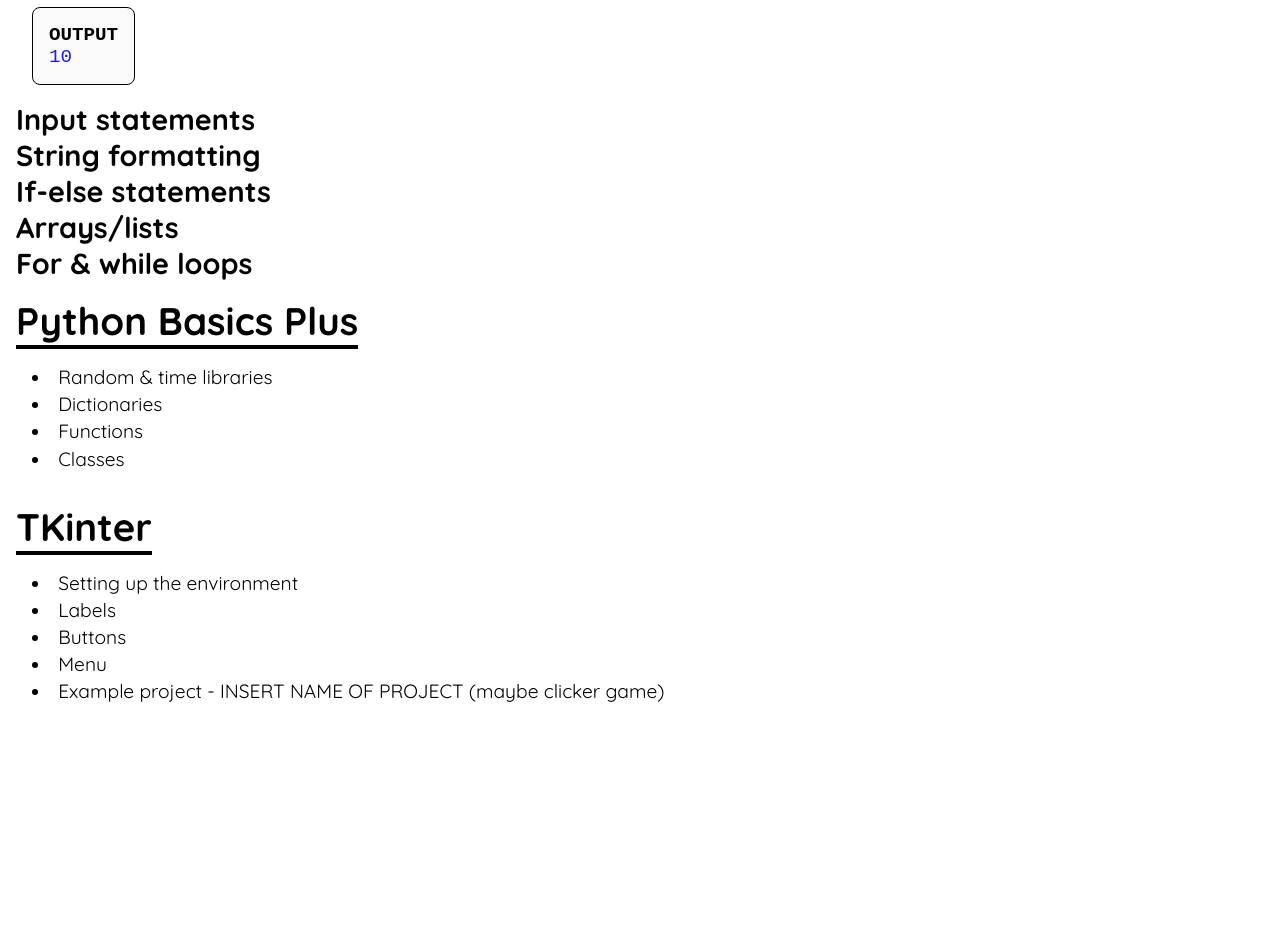
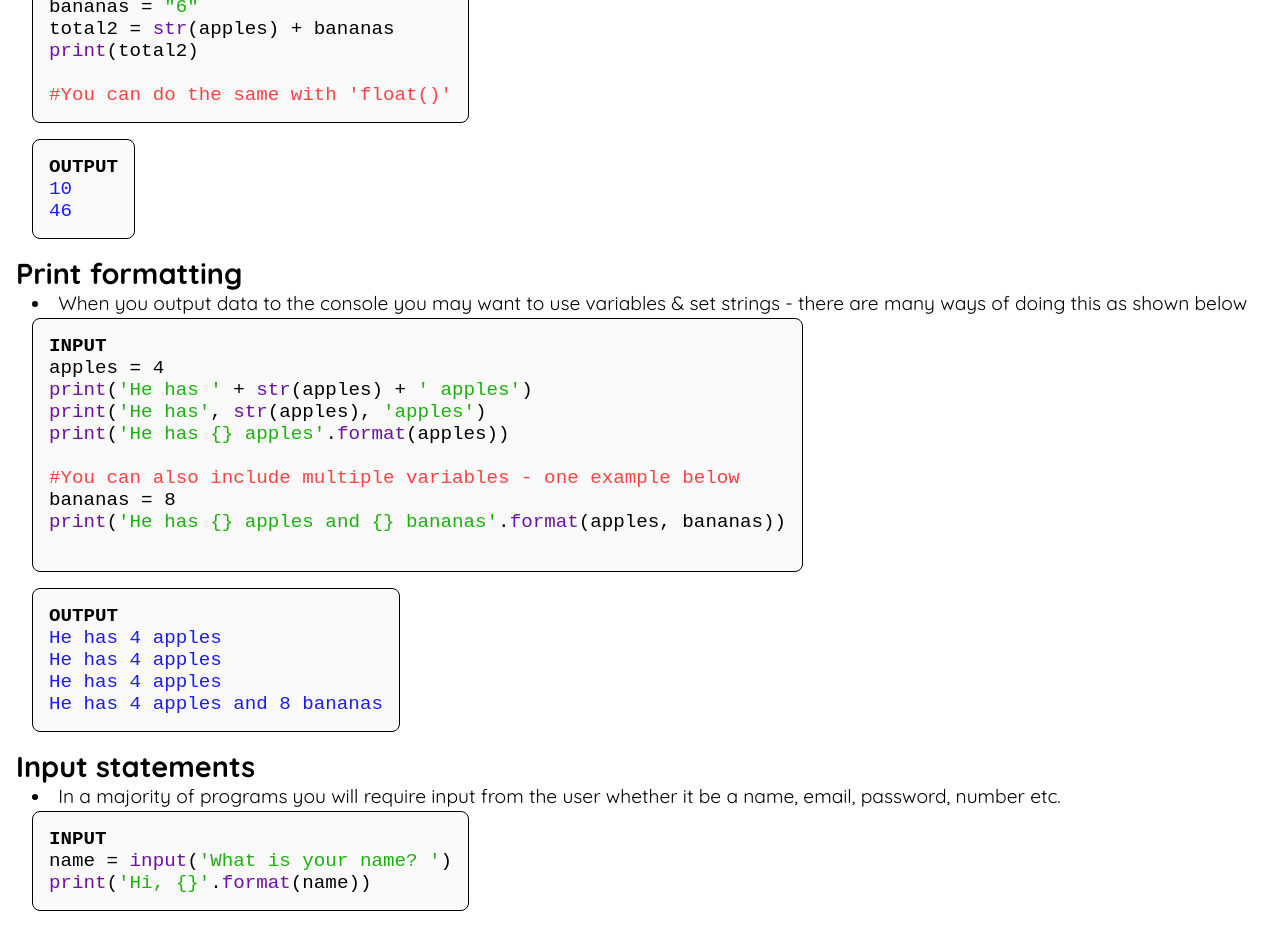
Before and after one commit to HarryD05/code4all, a React (Create React App) app: page /#/python in a window 1280 px wide. Shown: the part 4580-5505 px from the top of the page. Before the commit the page ends 5315 px from the top, so only its background shows below. Built offline with nearby package versions, Linux system fonts and the light colour scheme; a web font is replaced by a local one.

Commit message:
Added 2 new sections to python basics

```diff
--- a/src/components/tutorials/python-basics1.js
+++ b/src/components/tutorials/python-basics1.js
@@ -37,7 +37,7 @@
         <pre>
           <code>
             <b>INPUT</b><br />
-            <span className="io">print</span>(<span className="string">"Hello World"</span>)<br />
+            <span className="io">print</span>(<span className="string">'Hello World'</span>)<br />
             <span className="io">print</span>(5)<br />
             <span className="io">print</span>(<span className="bool">False</span>)<br />
             <span className="io">print</span>(<span className="string">"James said, 'Hello'"</span>)<br />
@@ -63,7 +63,7 @@
         <ul>
           <li><b>integer</b> e.g. -1, 0, 32</li>
           <li><b>real/float</b> e.g. 0.3, 3.45, -20.2</li>
-          <li><b>string</b> e.g. <span className="string">"hello"</span>, <span className="string">"2ascd32-!"</span></li>
+          <li><b>string</b> e.g. <span className="string">"hello"</span>, <span className="string">'2ascd32-!'</span></li>
           <li><b>boolean</b> e.g. <span className="bool">True</span> or <span className="bool">False</span></li>
         </ul>
         <li>In python you don't have to specify the data type of the variable it is set automatically (called dynamic typing)</li>
@@ -98,7 +98,7 @@
             <b>INPUT</b><br />
             apples = 4<br />
             bananas = <span className="string">"6"</span><br />
-            <span className="io">print</span>(total)<br />
+            <span className="io">print</span>(apples + bananas)<br />
           </code>
         </pre>
 
@@ -119,23 +119,76 @@
             <b>INPUT</b><br />
             apples = 4<br />
             bananas = <span className="string">"6"</span><br />
-            total = apples + int(bananas)<br />
-            <span className="io">print</span>(total)<br />
-            <span className="comment">#You can do the same with 'float()' and 'str()'</span>
+            total1 = apples + <span className="io">int</span>(bananas)<br />
+            <span className="io">print</span>(total1)<br /><br />
+
+            apples = 4<br />
+            bananas = <span className="string">"6"</span><br />
+            total2 = <span className="io">str</span>(apples) + bananas<br />
+            <span className="io">print</span>(total2)<br /><br />
+            <span className="comment">#You can do the same with 'float()'</span>
           </code>
         </pre>
 
         <pre>
           <code className="output">
             <b style={{ color: '#000' }}>OUTPUT</b><br />
-            10
+            10<br />
+            46
           </code>
         </pre>
       </ul>
 
+      <h2>Print formatting</h2>
+      <ul>
+        <li>When you output data to the console you may want to use variables & set strings - there are many ways of doing this as shown below</li>
+        <pre>
+          <code>
+            <b>INPUT</b><br />
+            apples = 4<br />
+            <span className="io">print</span>(<span className="string">'He has '</span> + <span className="io">str</span>(apples) + <span className="string">' apples'</span>)<br />
+            <span className="io">print</span>(<span className="string">'He has'</span>, <span className="io">str</span>(apples), <span className="string">'apples'</span>)<br />
+            <span className="io">print</span>(<span className="string">'He has {'{}'} apples'</span>.<span className="io">format</span>(apples))<br /><br />
+
+            <span className="comment">#You can also include multiple variables - one example below</span><br />
+            bananas = 8<br />
+            <span className="io">print</span>(<span className="string">'He has {'{}'} apples and {'{}'} bananas'</span>.<span className="io">format</span>(apples, bananas))<br /><br />
+          </code>
+        </pre>
+
+        <pre>
+          <code className="output">
+            <b style={{ color: '#000' }}>OUTPUT</b><br />
+            He has 4 apples<br />
+            He has 4 apples<br />
+            He has 4 apples<br />
+            He has 4 apples and 8 bananas
+          </code>
+        </pre>
+      </ul>
 
       <h2>Input statements</h2>
-      <h2>String formatting</h2>
+      <ul>
+        <li>In a majority of programs you will require input from the user whether it be a name, email, password, number etc.</li>
+        <pre>
+          <code>
+            <b>INPUT</b><br />
+            name = <span className="io">input</span>(<span className="string">'What is your name? '</span>)<br />
+            <span className="io">print</span>(<span className="string">'Hi, {'{}'}'</span>.<span className="io">format</span>(name))
+          </code>
+        </pre>
+
+        <pre>
+          <code className="output">
+            <b style={{ color: '#000' }}>OUTPUT</b> <span style={{ color: '#000' }}>(User input is in black)</span><br />
+            What is your name? <span style={{ color: '#000' }}>Harry</span><br />
+            Hi, Harry
+          </code>
+        </pre>
+        <li>The string you put in the brackets of the input statement, is called the prompt & is what is output to the user before they can input their response</li>
+        <li>Whatever the user inputs is stored in the variable that you put equal to the input (e.g. name in the example above)</li>
+      </ul>
+
       <h2>If-else statements</h2>
       <h2>Arrays/lists</h2>
       <h2>For & while loops</h2>
--- a/src/components/tutorials/python-basics2.js
+++ b/src/components/tutorials/python-basics2.js
@@ -9,6 +9,7 @@
     <div className="tutorial">
       <h1>Python Basics Plus</h1>
       <ul>
+        <li>String formatting</li>
         <li>Random & time libraries</li>
         <li>Dictionaries</li>
         <li>Functions</li>
```
